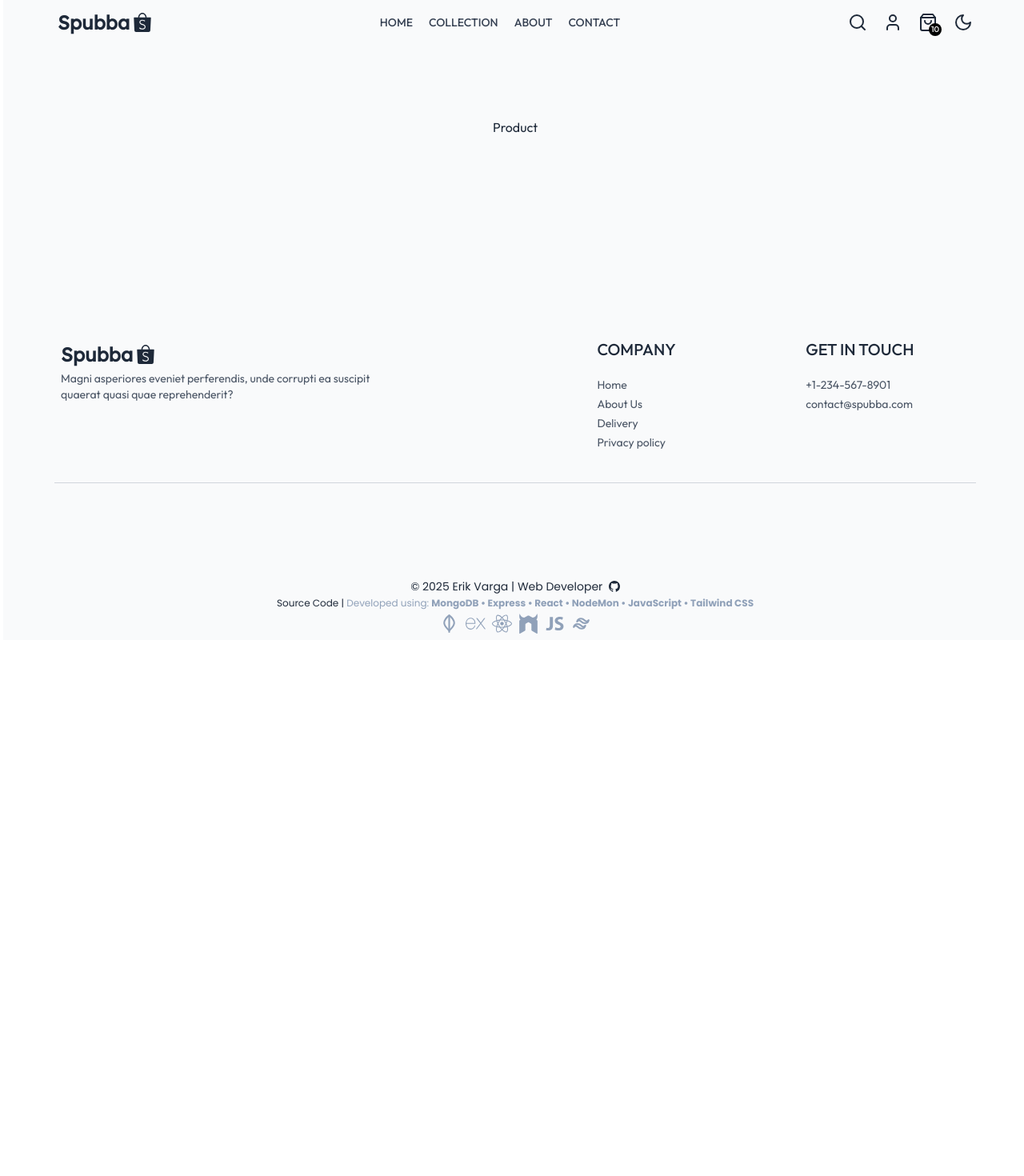
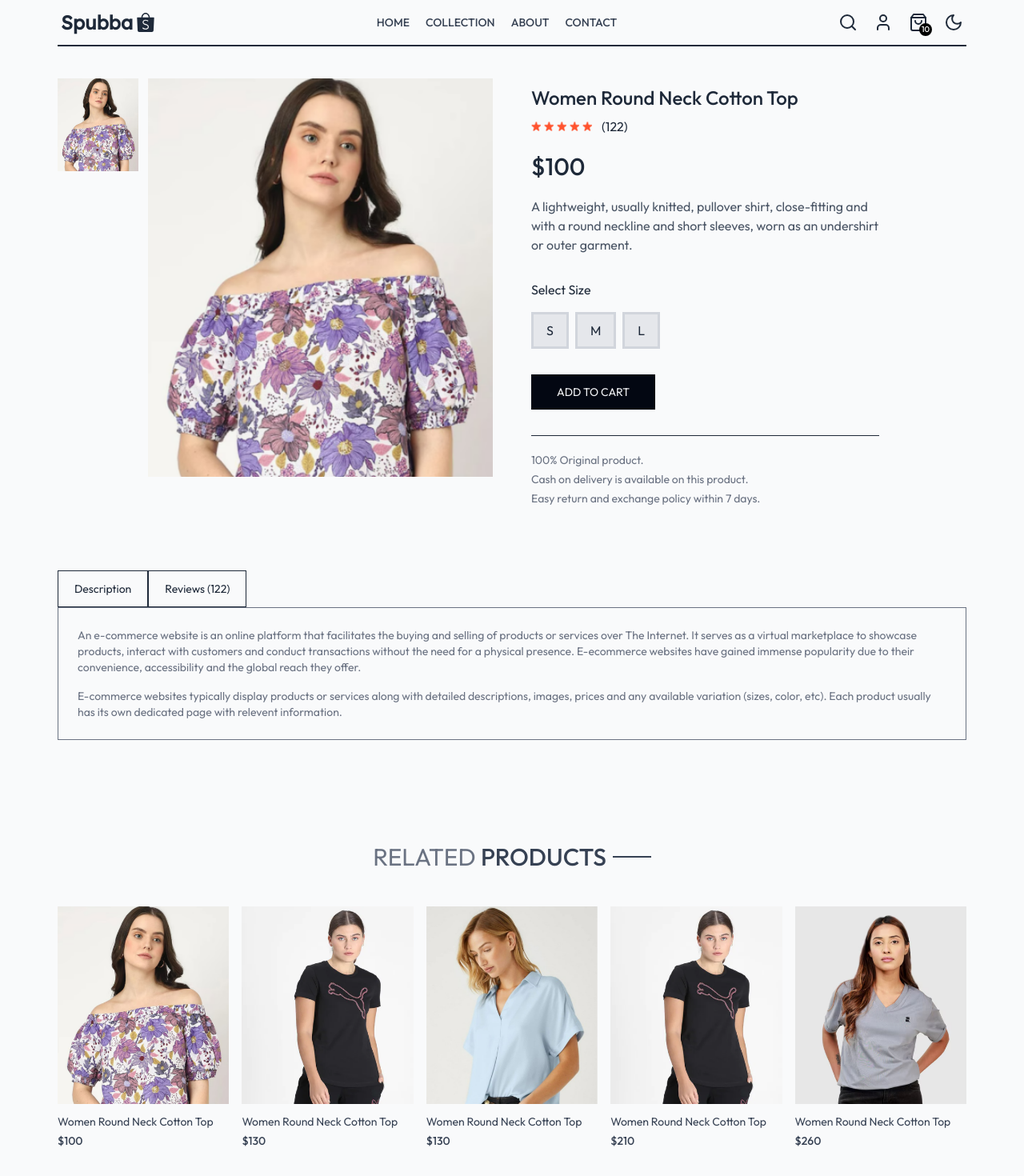
Before and after one commit to Erik-Varga/mern-stack-ecommerce, a React (Vite) app: page /product/aaaaa in a window 1280 px wide. Shown: the top 1470 px of the page at 80% size. Before the commit the page ends 800 px from the top, so only its background shows below. Built offline with nearby package versions, Linux system fonts and the light colour scheme.

Commit message:
updated product page

```diff
--- a/src/App.css
+++ b/src/App.css
@@ -30,3 +30,7 @@ body {
 a.active hr {
   display: block;
 }
+
+::-webkit-scrollbar {
+  display: none;
+}
--- a/src/App.jsx
+++ b/src/App.jsx
@@ -19,7 +19,7 @@ function App() {
   const [count, setCount] = useState(0)
 
   return (
-    <div className='w-full flex flex-col justify-between min-h-screen h-full mx-1 sm:px-[2vw] md:px-[4vw] lg:px-[5vw] bg-gray-50 dark:bg-gray-900 text-gray-800 dark:text-gray-200'>
+    <div className='flex flex-col justify-between min-h-screen h-full sm:px-[2vw] md:px-[4vw] lg:px-[5vw] bg-gray-50 dark:bg-gray-900 text-gray-800 dark:text-gray-200'>
         <Navbar />
         <SearchBar />
         <Routes>
--- a/src/components/CompanyInfo.jsx
+++ b/src/components/CompanyInfo.jsx
@@ -14,7 +14,7 @@ const CompanyInfo = () => {
                 </div>
                 <div>
                     <p className='text-xl font-medium mb-5'>COMPANY</p>
-                    <ul className="flex flex-col gap-1 text-gray-600 dark:text-gray-400">
+                    <ul className="flex flex-row sm:flex-col justify-around gap-4 sm:gap-1 text-gray-600 dark:text-gray-400">
                         <Link to='/'><li>Home</li></Link>
                         <Link to='/about'><li>About Us</li></Link>
                         <li>Delivery</li>
@@ -23,7 +23,7 @@ const CompanyInfo = () => {
                 </div>
                 <div>
                     <p className='text-xl font-medium mb-5'>GET IN TOUCH</p>
-                    <ul className="flex flex-col gap-1 text-gray-600 dark:text-gray-400">
+                    <ul className="flex flex-row sm:flex-col justify-around gap-4 sm:gap-1 text-gray-600 dark:text-gray-400">
                         <li>+1-234-567-8901</li>
                         <li>contact@spubba.com</li>
                     </ul>
--- a/src/components/Navbar.jsx
+++ b/src/components/Navbar.jsx
@@ -12,7 +12,7 @@ const Navbar = () => {
     const {setShowSearch} = useContext(ShopContext);
 
   return (
-    <div className='py-2 px-1 flex items-center justify-between font-medium'>
+    <div className='mx-2 py-2 px-1 flex items-center justify-between font-medium'>
         <Logo />
         <ul className="hidden sm:flex gap-2 md:gap-5 text-sm text-gray-700 dark:text-gray-300">
 
@@ -39,7 +39,9 @@ const Navbar = () => {
 
         <div className="flex items-center gap-5">
 
-            <LuSearch onClick={()=>setShowSearch(true)} className='text-2xl cursor-pointer' />
+            <Link to='/collection'>
+                <LuSearch onClick={()=>setShowSearch(true)} className='text-2xl cursor-pointer' />
+            </Link>
 
             <div className="group relative">
                 <LuUser className='text-2xl cursor-pointer' />
--- /dev/null
+++ b/src/components/ProgressBar.jsx
@@ -0,0 +1,25 @@
+import React from 'react'
+
+const ProgressBar = () => {
+    const current_hr = 3;
+    const current_min = 13;
+
+    const total_hr = 13;
+    const total_min = 23;
+
+    const current_time = (current_hr * 60) + current_min;
+    const total_time = (total_hr * 60) + total_min;
+    const pct_done = (Math.round((current_time / total_time) * 100)).toFixed(0);
+
+    return (
+        <div className='flex justify-center items-center gap-2 '>
+            <div>
+                {current_hr}:{current_min} | {total_hr}:{total_min} | {pct_done}%
+            </div>
+
+
+        </div>
+    )
+}
+
+export default ProgressBar
--- /dev/null
+++ b/src/components/RelatedProducts.jsx
@@ -0,0 +1,35 @@
+import React, { useContext, useEffect, useState } from 'react'
+import { ShopContext } from '../context/ShopContext'
+import Title from './Title';
+import ProductItem from './ProductItem';
+
+const RelatedProducts = ({category, subCategory}) => {
+    const { products } = useContext(ShopContext);
+    const [related, setRelated] = useState([]);
+
+    useEffect(() => {
+        if (products.length > 0) {
+            let productsCopy = products.slice();
+            productsCopy = productsCopy.filter((item) => category === item.category);
+            productsCopy = productsCopy.filter((item) => subCategory === item.subCategory);
+
+            setRelated(productsCopy.slice(0,5))
+        }
+    }, [products]);
+
+  return (
+    <div className='my-24'>
+        <div className="text-center py-8 text-3xl">
+        <Title text1={'RELATED'} text2={'PRODUCTS'} />
+      </div>
+      {/* rendering products */}
+      <div className="grid grid-cols-2 sm:grid-cols-3 md:grid-cols-4 lg:grid-cols-5 gap-4 gap-y-6">
+        {related.map((item, index) => (
+          <ProductItem key={index} id={item._id} image={item.image} name={item.name} price={item.price} />
+        ))}
+      </div>
+    </div>
+  )
+}
+
+export default RelatedProducts
--- a/src/pages/About.jsx
+++ b/src/pages/About.jsx
@@ -1,8 +1,17 @@
 import React from 'react'
+import ProgressBar from '../components/ProgressBar'
 
 const About = () => {
   return (
-    <div className='flex flex-1 items-center justify-center'>About</div>
+    <div className='flex flex-1 items-center justify-center'>
+      <div className="flex flex-col gap-2 items-center justify-center">
+        About
+        <div className="w-90">
+          <ProgressBar />
+        </div>
+      </div>
+
+    </div>
   )
 }
 
--- a/src/pages/Product.jsx
+++ b/src/pages/Product.jsx
@@ -1,9 +1,101 @@
-import React from 'react'
+import React, { useContext, useEffect, useState } from 'react'
+import { useParams } from 'react-router-dom'
+import { ShopContext } from '../context/ShopContext';
+import { assets } from '../assets/assets';
+import RelatedProducts from '../components/RelatedProducts';
 
 const Product = () => {
-  return (
-    <div className='flex items-center justify-center'>Product</div>
-  )
+  const {productId} = useParams();
+  const { products, currency } = useContext(ShopContext);
+  const [productData, setProductData] = useState(false);
+  const [image, setImage] = useState('');
+  const [size, setSize] = useState('');
+
+  const fetchProductData = async () => {
+    products.map((item) => {
+      if (item._id === productId) {
+        setProductData(item)
+        setImage(item.image[0])
+        console.log(item)
+        return null;
+      }
+    })
+  }
+
+    useEffect(() => {
+      fetchProductData();
+    }, [productId, products])
+
+
+  console.log(productId)
+
+  return productData ? (
+    <div className='mx-2 flex items-center justify-center'>
+      <div className="border-t-2 pt-10 transition-opacity ease-in duration-500 opacity-100">
+
+        {/* product data */}
+        <div className="flex gap-12 sm:gap-12 flex-col sm:flex-row">
+
+          {/* product images */}
+          <div className="flex-1 flex flex-col-reverse gap-3 sm:flex-row">
+            <div className="flex sm:flex-col overflow-x-auto sm:overflow-y-scroll justify-between sm:justify-normal sm:w-[18.7%] w-full">
+              {productData.image.map((item, index) => (
+                <img onClick={()=>setImage(item)} src={item} key={index} alt="" className='w-[24%] sm:w-full sm:mb-3 flex-shrink-0 cursor-pointer' />
+              ))}
+            </div>
+            <div className="w-full sm:w-[80%]">
+              <img src={image} alt="" className='w-full h-auto' />
+            </div>
+          </div>
+
+          {/* product info */}
+          <div className="flex-1">
+            <h1 className='font-medium text-2xl mt-2'>{productData.name}</h1>
+            <div className="flex items-center gap-1 mt-2">
+              <img src={assets.star_icon} alt="" className='w-3' />
+              <img src={assets.star_icon} alt="" className='w-3' />
+              <img src={assets.star_icon} alt="" className='w-3' />
+              <img src={assets.star_icon} alt="" className='w-3' />
+              <img src={assets.star_icon} alt="" className='w-3' />
+              <p className="pl-2">(122)</p>
+            </div>
+            <p className='mt-5 text-3xl font-medium'>{currency}{productData.price}</p>
+            <p className='mt-5 text-gray-600 dark:text-gray-400 md:w-4/5'>{productData.description}</p>
+            <div className="flex flex-col gap-4 my-8">
+              <p>Select Size</p>
+              <div className="flex gap-2">
+                {productData.sizes.map((item, index) => (
+                  <button onClick={()=>setSize(item)} key={index} className={`border-3 border-gray-300 py-2 px-4 bg-gray-200 dark:bg-gray-800 ${item === size ? 'border-orange-500' : ''}`}>{item}</button>
+                ))}
+              </div>
+            </div>
+            <button className='bg-gray-950 dark:bg-gray-200 hover:bg-gray-800 dark:hover:bg-gray-100 text-gray-100 dark:text-gray-900 px-8 py-3 text-sm active:bg-gray-700 cursor-pointer'>ADD TO CART</button>
+            <hr className='mt-8 sm:w-4/5' />
+            <div className="text-sm text-gray-500 mt-5 flex flex-col gap-1">
+              <p>100% Original product.</p>
+              <p>Cash on delivery is available on this product.</p>
+              <p>Easy return and exchange policy within 7 days.</p>
+            </div>
+          </div>
+        </div>
+
+        {/* description & review */}
+        <div className="mt-20">
+          <div className="flex">
+            <p className="border px-5 py-3 text-sm">Description</p>
+            <p className="border px-5 py-3 text-sm">Reviews (122)</p>
+          </div>
+          <div className="flex flex-col gap-4 border px-6 py-6 text-sm text-gray-500">
+            <p>An e-commerce website is an online platform that facilitates the buying and selling of products or services over The Internet. It serves as a virtual marketplace to showcase products, interact with customers and conduct transactions without the need for a physical presence. E-ecommerce websites have gained immense popularity due to their convenience, accessibility and the global reach they offer.</p>
+            <p>E-commerce websites typically display products or services along with detailed descriptions, images, prices and any available variation (sizes, color, etc). Each product usually has its own dedicated page with relevent information.</p>
+          </div>
+        </div>
+
+        {/* related products */}
+        <RelatedProducts category={productData.category} subCategory={productData.subCategory} />
+      </div>
+    </div>
+  ) : <div className='opacity-0'></div>
 }
 
 export default Product
```
